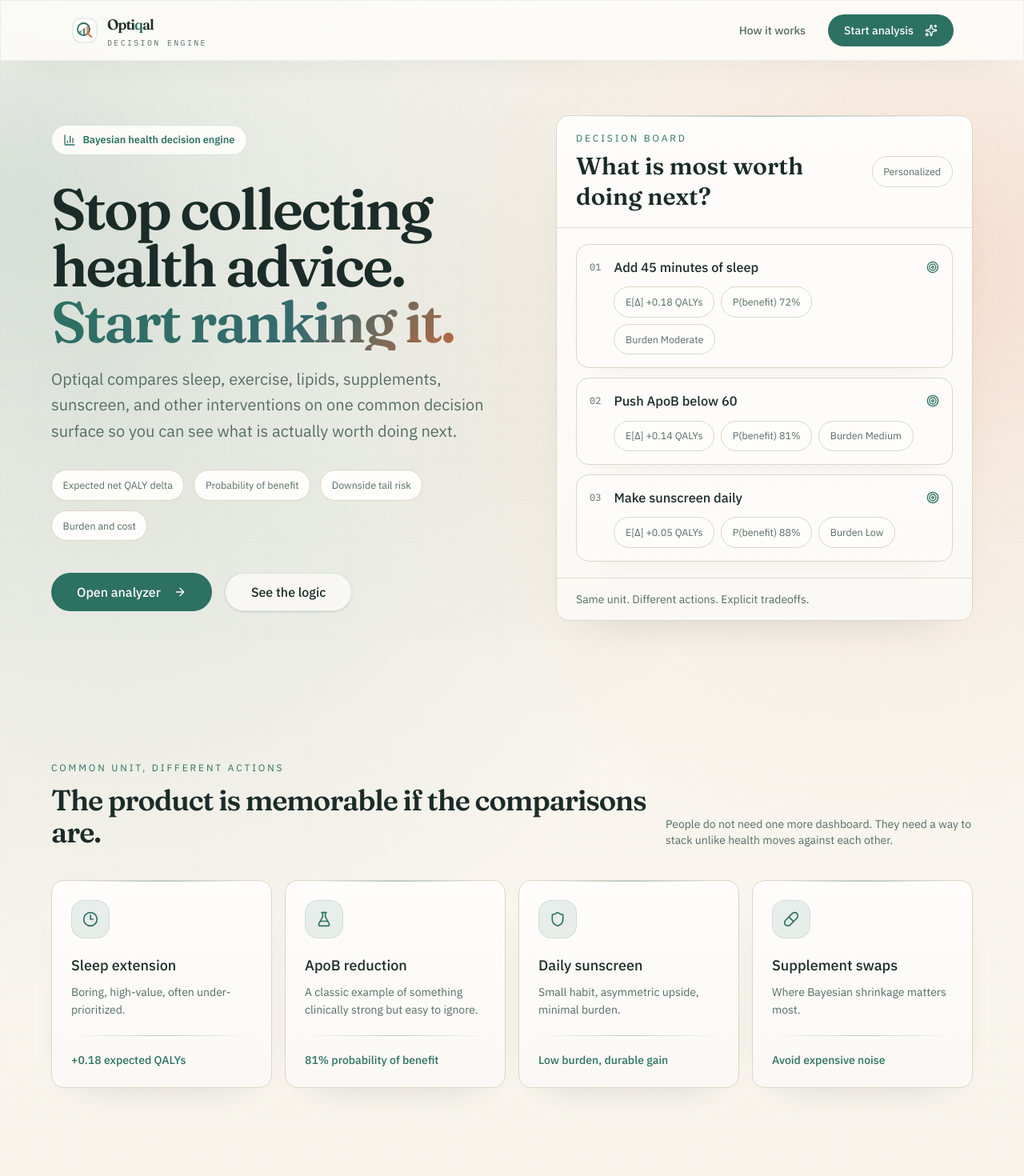
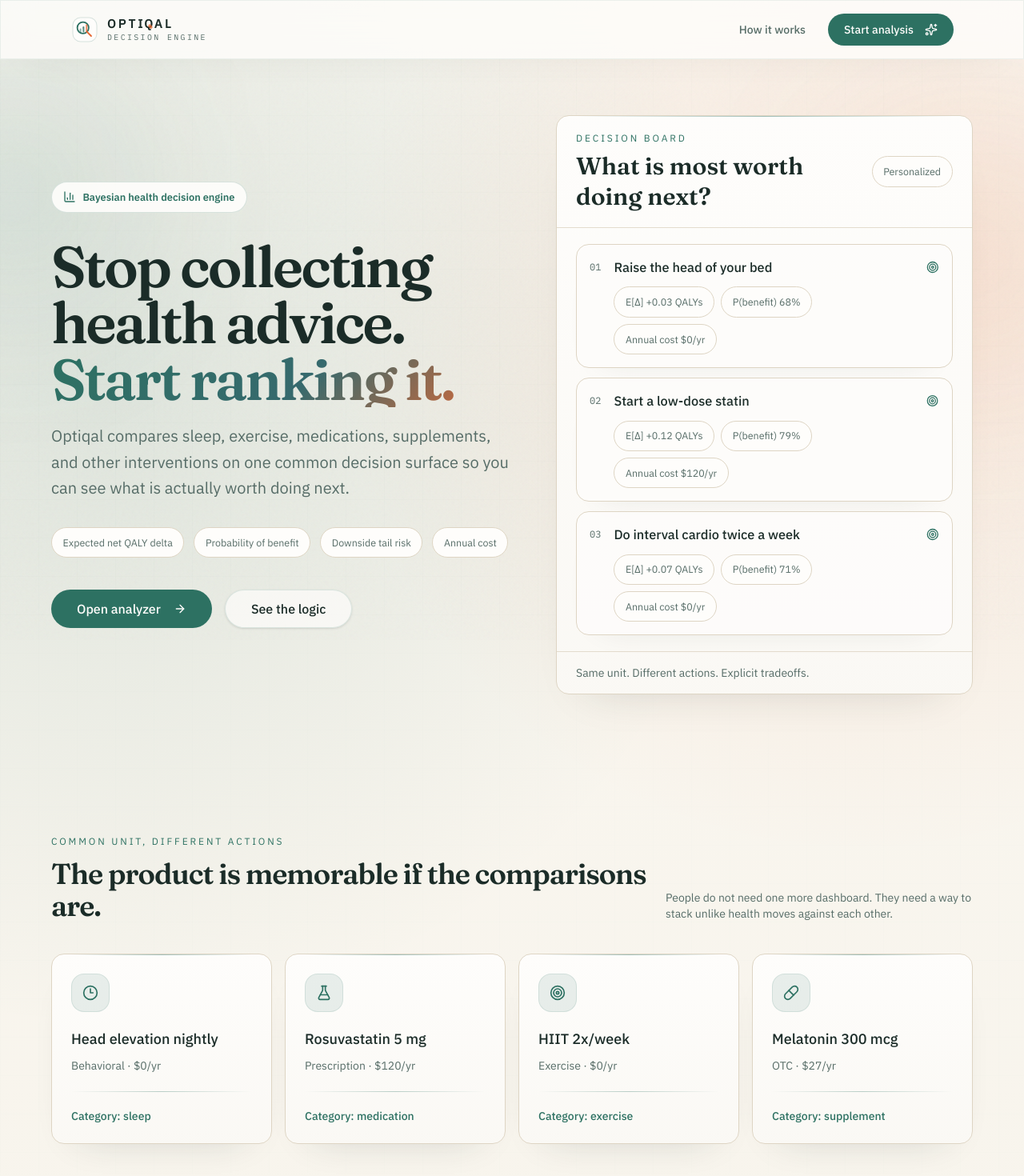
Before and after one commit to MaxGhenis/optiqal-ai, a Next.js app: page / in a window 1280 px wide. Shown: the top 1470 px of the page at 80% size. Built offline with nearby package versions, Linux system fonts and the light colour scheme.

Commit message:
Refine homepage messaging and production model deploys

```diff
--- a/scripts/deploy-vercel.mjs
+++ b/scripts/deploy-vercel.mjs
@@ -66,7 +66,6 @@
 }
 
 function deployFrontend(modelUrl, runtimeModelUrl = modelUrl) {
-  const bypassSecret = requireModelProtectionBypassSecret();
   const deployArgs = [
     "deploy",
     "--yes",
@@ -76,11 +75,15 @@
     `MODEL_URL=${runtimeModelUrl}`,
     "-e",
     `MODEL_URL=${runtimeModelUrl}`,
-    "-b",
-    `MODEL_PROTECTION_BYPASS_SECRET=${bypassSecret}`,
-    "-e",
-    `MODEL_PROTECTION_BYPASS_SECRET=${bypassSecret}`,
   ];
+  if (modelProtectionBypassSecret) {
+    deployArgs.push(
+      "-b",
+      `MODEL_PROTECTION_BYPASS_SECRET=${modelProtectionBypassSecret}`,
+      "-e",
+      `MODEL_PROTECTION_BYPASS_SECRET=${modelProtectionBypassSecret}`
+    );
+  }
   if (isProduction) {
     deployArgs.push("--prod");
   }
@@ -91,7 +94,9 @@
 }
 
 function main() {
-  requireModelProtectionBypassSecret();
+  if (!isProduction) {
+    requireModelProtectionBypassSecret();
+  }
 
   const modelCwd = run("node", ["scripts/prepare-model-deploy.mjs"], projectRoot);
 
--- a/scripts/verify-vercel-preview.mjs
+++ b/scripts/verify-vercel-preview.mjs
@@ -75,15 +75,9 @@
   assertIncludes(predictHtml, "Activity level", "/predict HTML");
 
   if (modelDeployment) {
-    if (!modelProtectionBypassSecret) {
-      throw new Error(
-        "Missing MODEL_PROTECTION_BYPASS_SECRET (or OPTIQAL_MODEL_BYPASS_SECRET) for preview verification"
-      );
-    }
-
     const modelHealthResponse = parseVerifiedJson(
       runVercelCurl("/health", modelDeployment, [], modelCwd, {
-        protectionBypass: modelProtectionBypassSecret,
+        protectionBypass: modelProtectionBypassSecret || undefined,
       }),
       "Model /health"
     );
@@ -117,7 +111,7 @@
         ],
         modelCwd,
         {
-          protectionBypass: modelProtectionBypassSecret,
+          protectionBypass: modelProtectionBypassSecret || undefined,
         }
       ),
       "Model /baseline"
--- a/src/app/icon.tsx
+++ b/src/app/icon.tsx
@@ -41,24 +41,18 @@
             strokeWidth="1.4"
           />
           <circle
-            cx="22"
-            cy="22"
-            r="10"
+            cx="21"
+            cy="21"
+            r="9.5"
             stroke="#2d7168"
             strokeWidth="2.6"
             fill="none"
           />
-          <path d="M28.5 28.5L35 35" stroke="#d97a5e" strokeWidth="2.8" strokeLinecap="round" />
-          <rect x="15" y="24" width="3.5" height="6.5" rx="1.75" fill="#74d0ca" />
-          <rect x="21" y="20.5" width="3.5" height="10" rx="1.75" fill="#2d7168" fillOpacity="0.8" />
-          <rect x="27" y="17" width="3.5" height="13.5" rx="1.75" fill="#d97a5e" fillOpacity="0.82" />
-          <path
-            d="M12.5 29.5C16.1 27.6 19.6 24.8 23.1 21.2C25.5 18.7 28.1 16.9 31 15.8"
-            stroke="#1f2729"
-            strokeOpacity="0.18"
-            strokeWidth="1.6"
-            strokeLinecap="round"
-          />
+          <path d="M27.8 27.8L34.6 34.6" stroke="#d97a5e" strokeWidth="2.8" strokeLinecap="round" />
+          <rect x="15.5" y="22" width="2.6" height="7.5" rx="1.3" fill="#74d0ca" />
+          <rect x="20.6" y="18.5" width="2.6" height="10" rx="1.3" fill="#2d7168" fillOpacity="0.8" />
+          <rect x="25.7" y="15" width="2.6" height="13.5" rx="1.3" fill="#d97a5e" fillOpacity="0.82" />
+          <circle cx="21" cy="21" r="1.7" fill="#1f2729" fillOpacity="0.18" />
         </svg>
       </div>
     ),
--- a/src/app/opengraph-image.tsx
+++ b/src/app/opengraph-image.tsx
@@ -77,28 +77,50 @@
               stroke="rgba(86, 196, 191, 0.24)"
               strokeWidth="1.4"
             />
-            <circle cx="22" cy="22" r="10" stroke="#56c4bf" strokeWidth="2.5" />
-            <path d="M28.5 28.5L35 35" stroke="#e08a73" strokeWidth="2.8" strokeLinecap="round" />
-            <rect x="15" y="24" width="3.5" height="6.5" rx="1.75" fill="#7dd8d2" />
-            <rect x="21" y="20.5" width="3.5" height="10" rx="1.75" fill="#56c4bf" />
-            <rect x="27" y="17" width="3.5" height="13.5" rx="1.75" fill="#e08a73" fillOpacity="0.92" />
-            <path
-              d="M12.5 29.5C16.1 27.6 19.6 24.8 23.1 21.2C25.5 18.7 28.1 16.9 31 15.8"
-              stroke="rgba(248, 250, 252, 0.18)"
-              strokeWidth="1.6"
-              strokeLinecap="round"
-            />
+            <circle cx="21" cy="21" r="9.5" stroke="#56c4bf" strokeWidth="2.5" />
+            <path d="M27.8 27.8L34.6 34.6" stroke="#e08a73" strokeWidth="2.8" strokeLinecap="round" />
+            <rect x="15.5" y="22" width="2.6" height="7.5" rx="1.3" fill="#7dd8d2" />
+            <rect x="20.6" y="18.5" width="2.6" height="10" rx="1.3" fill="#56c4bf" />
+            <rect x="25.7" y="15" width="2.6" height="13.5" rx="1.3" fill="#e08a73" fillOpacity="0.92" />
+            <circle cx="21" cy="21" r="1.7" fill="rgba(248, 250, 252, 0.18)" />
           </svg>
           <div style={{ display: "flex", flexDirection: "column" }}>
             <div
               style={{
-                fontSize: 50,
+                display: "flex",
+                alignItems: "center",
+                gap: 3,
+                fontSize: 44,
                 fontWeight: 600,
                 color: "white",
-                letterSpacing: "-0.05em",
+                letterSpacing: "0.16em",
+                textTransform: "uppercase",
               }}
             >
-              Opti<span style={{ color: "#56c4bf" }}>q</span>al
+              <span>OPTI</span>
+              <span
+                style={{
+                  position: "relative",
+                  display: "inline-flex",
+                  justifyContent: "center",
+                  width: 28,
+                }}
+              >
+                <span>Q</span>
+                <span
+                  style={{
+                    position: "absolute",
+                    left: "62%",
+                    top: "68%",
+                    width: 10,
+                    height: 3,
+                    borderRadius: 999,
+                    background: "rgba(224, 138, 115, 0.8)",
+                    transform: "translate(-50%, -50%) rotate(46deg)",
+                  }}
+                />
+              </span>
+              <span>AL</span>
             </div>
             <div
               style={{
--- a/src/app/page.tsx
+++ b/src/app/page.tsx
@@ -7,7 +7,6 @@
   Sparkles,
   Clock3,
   FlaskConical,
-  Shield,
   Pill,
   BarChart3,
   BookOpen,
@@ -18,27 +17,27 @@
 const focusAreas = [
   {
     icon: Clock3,
-    title: "Sleep extension",
-    detail: "Boring, high-value, often under-prioritized.",
-    value: "+0.18 expected QALYs",
+    title: "Head elevation nightly",
+    detail: "Behavioral · $0/yr",
+    value: "Category: sleep",
   },
   {
     icon: FlaskConical,
-    title: "ApoB reduction",
-    detail: "A classic example of something clinically strong but easy to ignore.",
-    value: "81% probability of benefit",
+    title: "Rosuvastatin 5 mg",
+    detail: "Prescription · $120/yr",
+    value: "Category: medication",
   },
   {
-    icon: Shield,
-    title: "Daily sunscreen",
-    detail: "Small habit, asymmetric upside, minimal burden.",
-    value: "Low burden, durable gain",
+    icon: Target,
+    title: "HIIT 2x/week",
+    detail: "Exercise · $0/yr",
+    value: "Category: exercise",
   },
   {
     icon: Pill,
-    title: "Supplement swaps",
-    detail: "Where Bayesian shrinkage matters most.",
-    value: "Avoid expensive noise",
+    title: "Melatonin 300 mcg",
+    detail: "OTC · $27/yr",
+    value: "Category: supplement",
   },
 ] as const;
 
@@ -56,8 +55,8 @@
     body: "Harms, fragility, and reversibility belong in the same frame as upside.",
   },
   {
-    title: "Burden and cost",
-    body: "The best move is not always the biggest effect. It is the best tradeoff.",
+    title: "Annual cost",
+    body: "Cash cost belongs on the same card as expected benefit and risk.",
   },
 ] as const;
 
@@ -98,24 +97,24 @@
           {[
             {
               rank: "01",
-              title: "Add 45 minutes of sleep",
-              expected: "+0.18",
-              probability: "72%",
-              burden: "Moderate",
+              title: "Raise the head of your bed",
+              expected: "+0.03",
+              probability: "68%",
+              annualCost: "$0/yr",
             },
             {
               rank: "02",
-              title: "Push ApoB below 60",
-              expected: "+0.14",
-              probability: "81%",
-              burden: "Medium",
+              title: "Start a low-dose statin",
+              expected: "+0.12",
+              probability: "79%",
+              annualCost: "$120/yr",
             },
             {
               rank: "03",
-              title: "Make sunscreen daily",
-              expected: "+0.05",
-              probability: "88%",
-              burden: "Low",
+              title: "Do interval cardio twice a week",
+              expected: "+0.07",
+              probability: "71%",
+              annualCost: "$0/yr",
             },
           ].map((item) => (
             <div
@@ -132,7 +131,7 @@
                     <div className="mt-3 flex flex-wrap gap-2">
                       <span className="data-pill">E[Δ] {item.expected} QALYs</span>
                       <span className="data-pill">P(benefit) {item.probability}</span>
-                      <span className="data-pill">Burden {item.burden}</span>
+                      <span className="data-pill">Annual cost {item.annualCost}</span>
                     </div>
                   </div>
                 </div>
@@ -210,9 +209,9 @@
                 </h1>
 
                 <p className="max-w-2xl text-lg sm:text-xl text-muted-foreground leading-relaxed">
-                  Optiqal compares sleep, exercise, lipids, supplements,
-                  sunscreen, and other interventions on one common decision
-                  surface so you can see what is actually worth doing next.
+                  Optiqal compares sleep, exercise, medications, supplements,
+                  and other interventions on one common decision surface so you
+                  can see what is actually worth doing next.
                 </p>
               </div>
 
@@ -220,7 +219,7 @@
                 <span className="data-pill">Expected net QALY delta</span>
                 <span className="data-pill">Probability of benefit</span>
                 <span className="data-pill">Downside tail risk</span>
-                <span className="data-pill">Burden and cost</span>
+                <span className="data-pill">Annual cost</span>
               </div>
 
               <div className="flex flex-wrap gap-4 pt-2">
--- a/src/app/twitter-image.tsx
+++ b/src/app/twitter-image.tsx
@@ -77,28 +77,50 @@
               stroke="rgba(86, 196, 191, 0.24)"
               strokeWidth="1.4"
             />
-            <circle cx="22" cy="22" r="10" stroke="#56c4bf" strokeWidth="2.5" />
-            <path d="M28.5 28.5L35 35" stroke="#e08a73" strokeWidth="2.8" strokeLinecap="round" />
-            <rect x="15" y="24" width="3.5" height="6.5" rx="1.75" fill="#7dd8d2" />
-            <rect x="21" y="20.5" width="3.5" height="10" rx="1.75" fill="#56c4bf" />
-            <rect x="27" y="17" width="3.5" height="13.5" rx="1.75" fill="#e08a73" fillOpacity="0.92" />
-            <path
-              d="M12.5 29.5C16.1 27.6 19.6 24.8 23.1 21.2C25.5 18.7 28.1 16.9 31 15.8"
-              stroke="rgba(248, 250, 252, 0.18)"
-              strokeWidth="1.6"
-              strokeLinecap="round"
-            />
+            <circle cx="21" cy="21" r="9.5" stroke="#56c4bf" strokeWidth="2.5" />
+            <path d="M27.8 27.8L34.6 34.6" stroke="#e08a73" strokeWidth="2.8" strokeLinecap="round" />
+            <rect x="15.5" y="22" width="2.6" height="7.5" rx="1.3" fill="#7dd8d2" />
+            <rect x="20.6" y="18.5" width="2.6" height="10" rx="1.3" fill="#56c4bf" />
+            <rect x="25.7" y="15" width="2.6" height="13.5" rx="1.3" fill="#e08a73" fillOpacity="0.92" />
+            <circle cx="21" cy="21" r="1.7" fill="rgba(248, 250, 252, 0.18)" />
           </svg>
           <div style={{ display: "flex", flexDirection: "column" }}>
             <div
               style={{
-                fontSize: 50,
+                display: "flex",
+                alignItems: "center",
+                gap: 3,
+                fontSize: 44,
                 fontWeight: 600,
                 color: "white",
-                letterSpacing: "-0.05em",
+                letterSpacing: "0.16em",
+                textTransform: "uppercase",
               }}
             >
-              Opti<span style={{ color: "#56c4bf" }}>q</span>al
+              <span>OPTI</span>
+              <span
+                style={{
+                  position: "relative",
+                  display: "inline-flex",
+                  justifyContent: "center",
+                  width: 28,
+                }}
+              >
+                <span>Q</span>
+                <span
+                  style={{
+                    position: "absolute",
+                    left: "62%",
+                    top: "68%",
+                    width: 10,
+                    height: 3,
+                    borderRadius: 999,
+                    background: "rgba(224, 138, 115, 0.8)",
+                    transform: "translate(-50%, -50%) rotate(46deg)",
+                  }}
+                />
+              </span>
+              <span>AL</span>
             </div>
             <div
               style={{
--- a/src/components/brand/logo.tsx
+++ b/src/components/brand/logo.tsx
@@ -20,19 +20,25 @@
 const SIZE_STYLES = {
   sm: {
     mark: "h-9 w-9",
-    name: "text-lg",
+    name: "text-[0.98rem]",
+    q: "w-[0.68em]",
+    qTail: "h-[0.24em] w-[0.38em]",
     descriptor: "text-[0.62rem]",
     gap: "gap-2.5",
   },
   md: {
     mark: "h-10 w-10",
-    name: "text-xl",
+    name: "text-[1.08rem]",
+    q: "w-[0.72em]",
+    qTail: "h-[0.26em] w-[0.42em]",
     descriptor: "text-[0.66rem]",
     gap: "gap-3",
   },
   lg: {
     mark: "h-14 w-14",
-    name: "text-3xl",
+    name: "text-[1.68rem]",
+    q: "w-[0.8em]",
+    qTail: "h-[0.32em] w-[0.5em]",
     descriptor: "text-[0.72rem]",
     gap: "gap-3.5",
   },
@@ -58,48 +64,43 @@
         strokeWidth="1.4"
       />
       <circle
-        cx="22"
-        cy="22"
-        r="10"
+        cx="21"
+        cy="21"
+        r="9.5"
         stroke="hsl(var(--brand))"
         strokeWidth="2.4"
       />
       <path
-        d="M28.5 28.5L35 35"
+        d="M27.8 27.8L34.6 34.6"
         stroke="hsl(var(--accent))"
         strokeWidth="2.6"
         strokeLinecap="round"
       />
       <rect
-        x="15"
-        y="24"
-        width="3.5"
-        height="6.5"
-        rx="1.75"
+        x="15.5"
+        y="22"
+        width="2.6"
+        height="7.5"
+        rx="1.3"
         fill="hsl(var(--brand) / 0.55)"
       />
       <rect
-        x="21"
-        y="20.5"
-        width="3.5"
+        x="20.6"
+        y="18.5"
+        width="2.6"
         height="10"
-        rx="1.75"
+        rx="1.3"
         fill="hsl(var(--brand) / 0.78)"
       />
       <rect
-        x="27"
-        y="17"
-        width="3.5"
+        x="25.7"
+        y="15"
+        width="2.6"
         height="13.5"
-        rx="1.75"
+        rx="1.3"
         fill="hsl(var(--accent) / 0.78)"
       />
-      <path
-        d="M12.5 29.5C16.1 27.6 19.6 24.8 23.1 21.2C25.5 18.7 28.1 16.9 31 15.8"
-        stroke="hsl(var(--foreground) / 0.18)"
-        strokeWidth="1.6"
-        strokeLinecap="round"
-      />
+      <circle cx="21" cy="21" r="1.7" fill="hsl(var(--foreground) / 0.12)" />
     </svg>
   );
 }
@@ -118,12 +119,22 @@
     <div className={cn("min-w-0 leading-none", className)}>
       <div
         className={cn(
-          "font-serif font-semibold tracking-[-0.06em] text-foreground",
+          "flex items-center gap-[0.02em] font-sans font-semibold uppercase tracking-[0.17em] text-foreground",
           styles.name,
           nameClassName
         )}
       >
-        Opti<span className="text-primary">q</span>al
+        <span>OPTI</span>
+        <span className={cn("relative inline-flex justify-center", styles.q)}>
+          <span>Q</span>
+          <span
+            className={cn(
+              "absolute left-[62%] top-[68%] -translate-x-1/2 -translate-y-1/2 rounded-full bg-[hsl(var(--accent)/0.75)] rotate-[46deg]",
+              styles.qTail
+            )}
+          />
+        </span>
+        <span>AL</span>
       </div>
       {showDescriptor ? (
         <div
--- a/src/lib/model-service.ts
+++ b/src/lib/model-service.ts
@@ -51,18 +51,11 @@
     options?.requestOrigin &&
     isCrossOriginVercelService(options.remoteBaseUrl, options.requestOrigin);
 
-  if (needsDedicatedBypass && !bypassSecret) {
-    throw new Error(
-      "Cross-project Vercel model access requires MODEL_PROTECTION_BYPASS_SECRET " +
-        "(or OPTIQAL_MODEL_BYPASS_SECRET)."
-    );
-  }
-
   return {
     cookie: headers.get("cookie") ?? undefined,
     "x-vercel-protection-bypass":
       needsDedicatedBypass
-        ? bypassSecret
+        ? bypassSecret ?? undefined
         : headers.get("x-vercel-protection-bypass") ??
           process.env.VERCEL_AUTOMATION_BYPASS_SECRET ??
           bypassSecret ??
```
Also changed, not shown: scripts/README.md, 1 other file (tests, documents, lock files or other folders).
